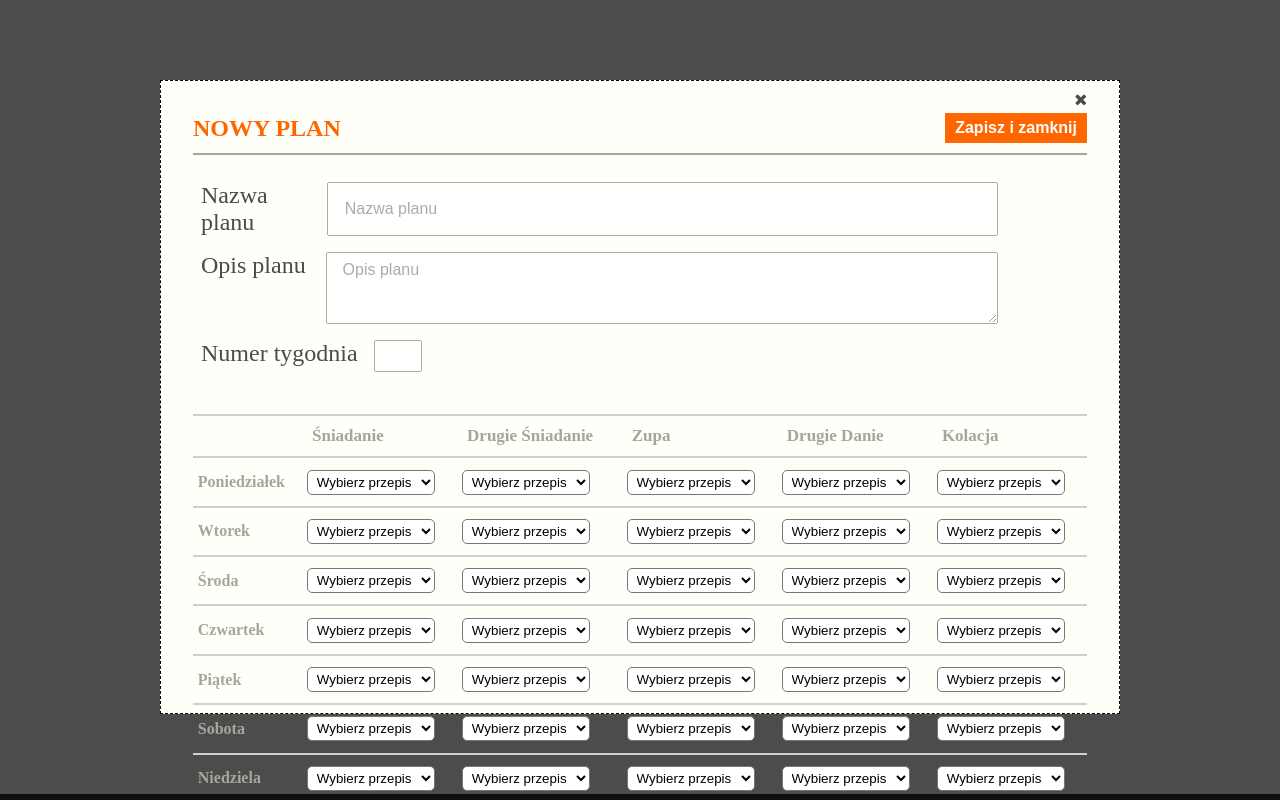
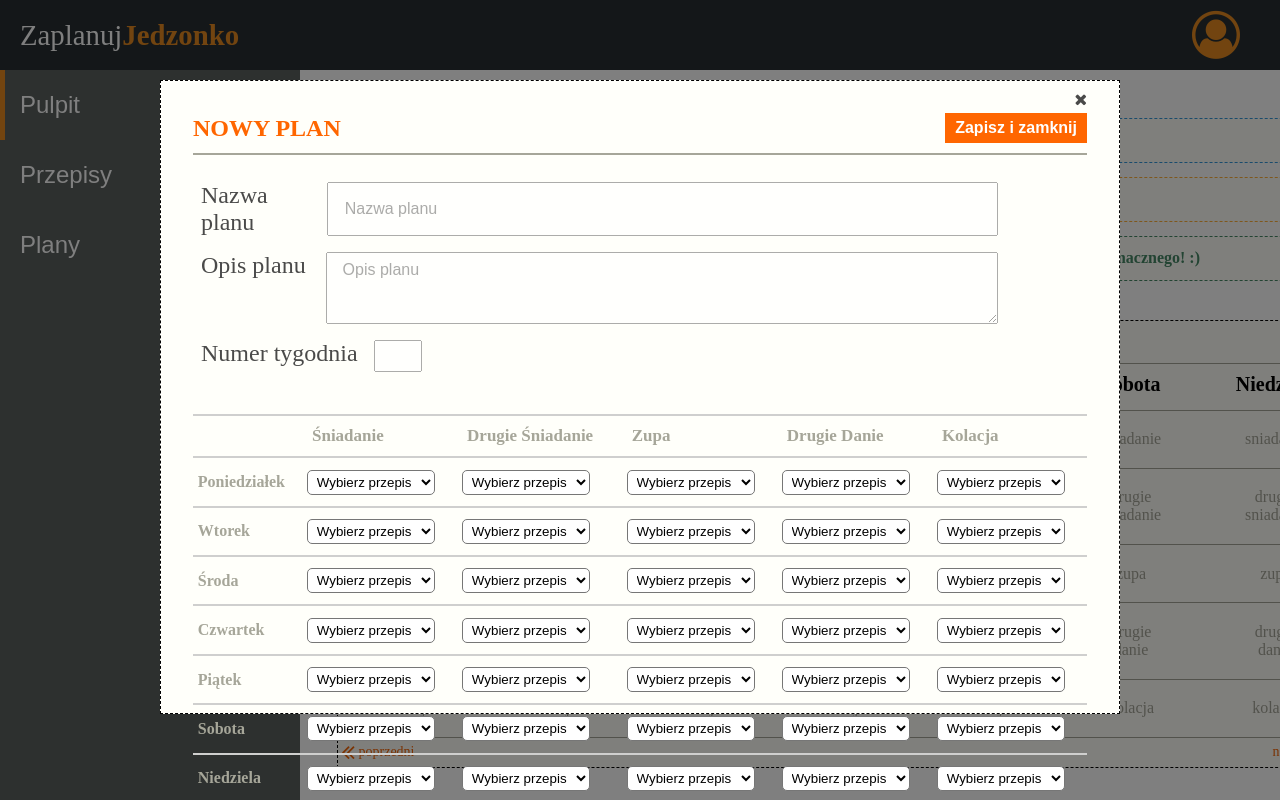
Before and after one commit to Pietrzi/meal-app, a React (Create React App) app: page /app/pulpit in a window 1280 px wide. Both pictures are taken after a click on the element "dodaj plan". Built offline with nearby package versions, Linux system fonts and the light colour scheme; a web font is replaced by a local one.

Commit message:
some fixing with backdrop, modals mechanics and styles

```diff
--- a/src/Components/Application/AddPlan.js
+++ b/src/Components/Application/AddPlan.js
@@ -2,7 +2,9 @@ import React from "react";
 
 class AddPlan extends React.Component {
   render() {
+    const { closeBackdrop } = this.props
     return (
+    <div className="backdrop" onClick={closeBackdrop}>
       <div className='addPlan__container modal '>
           <form className='addPlan__form'>
             <i className='fa fa-times close-btn' aria-hidden='true'></i>
@@ -344,6 +346,7 @@ class AddPlan extends React.Component {
             </div>
           </form>
         </div>
+      </div>
     );
   }
 
--- a/src/Components/Application/AddRecipe.js
+++ b/src/Components/Application/AddRecipe.js
@@ -27,8 +27,9 @@ export default class AddRecipe extends Component {
         ]
     }
     render() {
+        const { closeBackdrop } = this.props
         return (
-            <div>
+            <div className="backdrop" onClick={closeBackdrop}>
                 <form className='addRecipe'>
                     <div className='addRecipe__header'>
                         <h2>nowy przepis</h2>
--- a/src/Components/Application/FrontViev.js
+++ b/src/Components/Application/FrontViev.js
@@ -6,7 +6,6 @@ import Pulpit from "./Pulpit";
 import Plany from "./Plany";
 import Przepisy from "./Przepisy";
 import Welcome from './Welcome';
-import Backdrop from './BackDrop';
 import AddPlan from './AddPlan';
 import AddRecipe from './AddRecipe';
 
@@ -42,12 +41,15 @@ class FrontViev extends React.Component {
         this.props.history.push('/app/pulpit');
     }
 
-    closeBackdrop = () => {
-        this.setState({
-            isBackdrop: false,
-            isAddPlan: false,
-            isAddRecipe: false
-        })
+    closeBackdrop = e => {
+        if (e.target.classList.contains("backdrop")) {
+            this.setState({
+                isBackdrop: false,
+                isAddPlan: false,
+                isAddRecipe: false
+            })
+        }
+
     }
 
     addPlan = () => {
@@ -69,14 +71,12 @@ class FrontViev extends React.Component {
         const { name, tempName, isBackdrop, isAddPlan, isAddRecipe } = this.state;
         const values = { name, tempName, isBackdrop, isAddPlan, isAddRecipe };
 
-        const BackDrop = isBackdrop ? <Backdrop closeBackdrop={this.closeBackdrop} /> : null;
-        const Addplan = isAddPlan ? <AddPlan /> : null;
-        const Addrecipe = isAddRecipe ? <AddRecipe /> : null;
+        const Addplan = isAddPlan ? <AddPlan closeBackdrop={this.closeBackdrop}/> : null;
+        const Addrecipe = isAddRecipe ? <AddRecipe closeBackdrop={this.closeBackdrop}/> : null;
 
         return (
 
             <div className="application__wrapper">
-                {BackDrop}
                 {Addplan}
                 {Addrecipe}
                 <nav>
--- a/src/scss/components/_addrecipe.scss
+++ b/src/scss/components/_addrecipe.scss
@@ -1,11 +1,12 @@
-// .backdrop {
-//     position: absolute;
-//     top: 0;
-//     bottom: 0;
-//     left: 0;
-//     right: 0;
-//     background-color: rgba(0, 0, 0, 0.5);
-//   }
+.backdrop {
+    position: absolute;
+    top: 0;
+    bottom: 0;
+    left: 0;
+    right: 0;
+    background-color: rgba(0, 0, 0, 0.5);
+    z-index: 5;
+  }
 
   .addRecipe {
     border: 1px dashed gray;
--- a/src/scss/components/_frontview.scss
+++ b/src/scss/components/_frontview.scss
@@ -101,12 +101,12 @@ h1 {
   }
 }
 
-.backdrop {
-  position: absolute;
-  top: 0;
-  left: 0;
-  width: 100%;
-  height: 100%;
-  background: rgba($color: #000000, $alpha: 0.7);
-  z-index: 2;
-}
+// .backdrop {
+//   position: absolute;
+//   top: 0;
+//   left: 0;
+//   width: 100%;
+//   height: 100%;
+//   background: rgba($color: #000000, $alpha: 0.7);
+//   z-index: 2;
+// }
--- a/src/scss/components/_pulpit.scss
+++ b/src/scss/components/_pulpit.scss
@@ -2,6 +2,7 @@
     width: 100%;
     height: 100%;
     min-height: 650px;
+    min-width: 1065px;
     display: flex;
     flex-direction: column;
     justify-content: space-between;
@@ -160,7 +161,6 @@
     height: 17px;
     width: 17px;
     border-radius: 2px;
-    margin-bottom: 5%;
     margin-right: 5px;
     display: flex;
     justify-content: center;
```
Also changed, not shown: src/Components/Application/AddPlannn.js (deleted, +0 -14 lines), src/Components/Application/AddRecipeee.js (deleted, +0 -14 lines).
